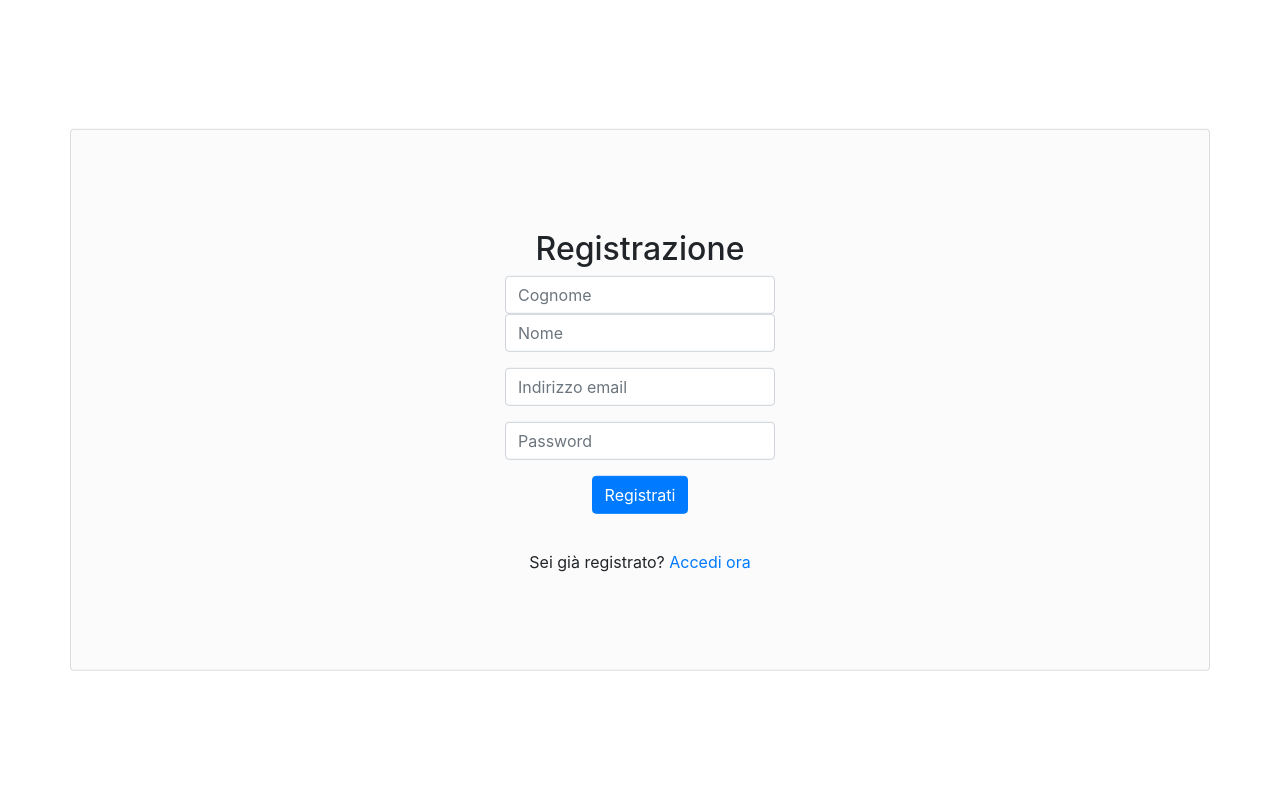
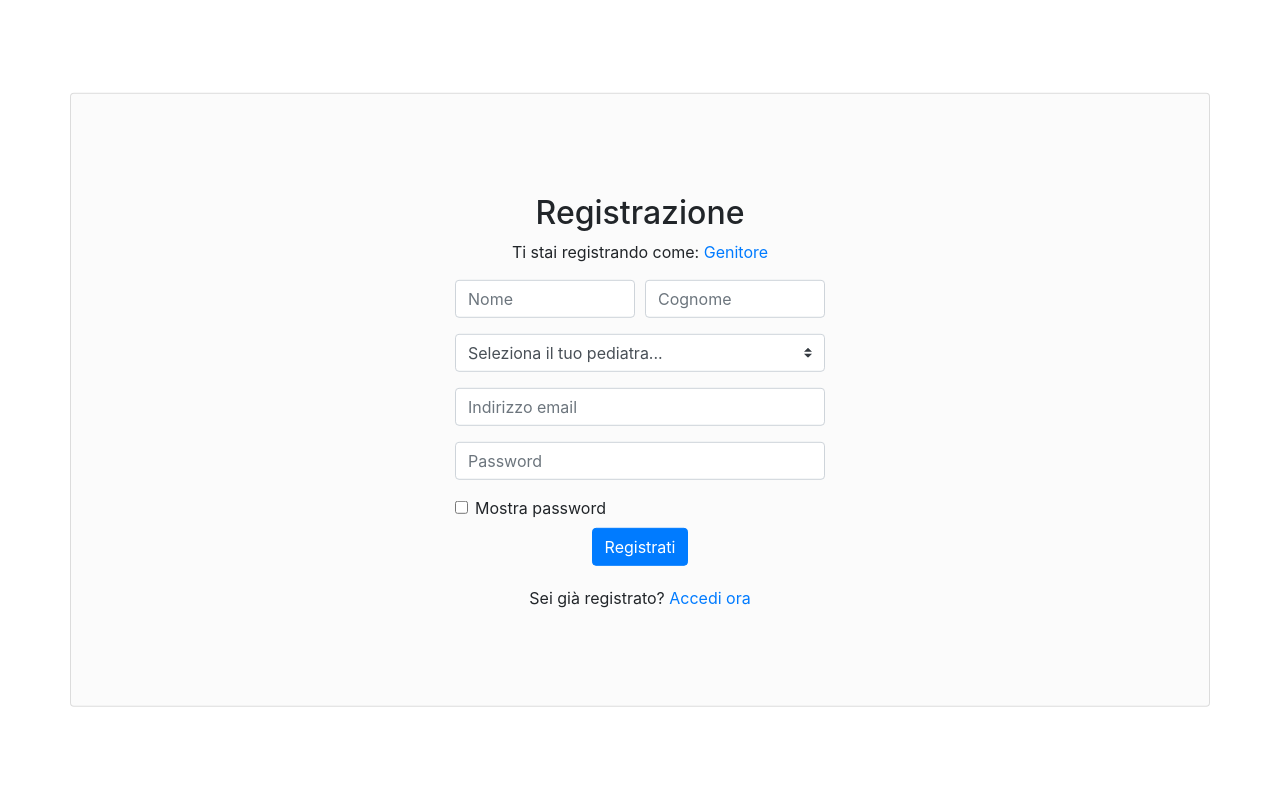
Before and after one commit to raffdelbasso/SurveysForYourHealth, a PHP site: page /registrazione.php?tipo=1 in a window 1280 px wide. Run offline with PHP 8.4, Linux system fonts and the light colour scheme.

Commit message:
Close #5 - Completati i form di registrazione

```diff
--- a/www/Presentation/css/style.css
+++ b/www/Presentation/css/style.css
@@ -1,3 +1,11 @@
+html, body, * {
+    padding: 0;
+    margin: 0;
+}
+
+.row {
+}
+
 #canvas {
     padding-top: 100px;
     padding-bottom: 80px;
@@ -6,4 +14,5 @@
     left: 50%;
     transform: translate(-50%, -50%);
     background-color: #FBFBFB;
+    margin: 0;
 }
--- /dev/null
+++ b/www/Presentation/js/script.js
@@ -0,0 +1,9 @@
+mostraPassword = () => {
+    var txtPsw = document.getElementById('input-password-registrazione')
+
+    if(txtPsw.type === "password"){
+        txtPsw.type = "text"
+    }else{
+        txtPsw.type = "password"
+    }
+}
--- a/www/Presentation/registrazione.php
+++ b/www/Presentation/registrazione.php
@@ -1,7 +1,22 @@
 <?php
+// Importazione delle classi presenti al livello di Business.
+spl_autoload_register(function ($class) {
+    require_once '../Business/' . $class . '.class.php';
+});
+
 session_start();
 if (isset($_SESSION['utenteConnesso'])) {
     header("Location: menuPrincipale.php");
+}
+// Controllo della presenza del tipo utente
+if (!isset($_GET['tipo'])) {
+    header("Location: sceltaTipo.php");
+} else {
+    // Controllo che sia un tipo utente esistente
+    $tipo = $_GET['tipo'];
+    if ($tipo < 1 || $tipo > 3) {
+        header("Location: sceltaTipo.php");
+    }
 }
 ?>
 <html>
@@ -19,19 +34,67 @@
         <img id="logo" src="" alt="">
         <h2 align='center'>Registrazione</h2>
 
-        <form action="scriptRegistrazione.php" method="POST" class="container-sm" style="max-width: 300px">
+        <?php
+        if ($tipo == 1) {
+            $stringaTipo = 'Genitore';
+        } elseif ($tipo == 2) {
+            $stringaTipo = 'Psicologo';
+        } elseif ($tipo == 3) {
+            $stringaTipo = 'Pediatra';
+        }
+
+        echo "<p align=\"center\">Ti stai registrando come: <a href=\"sceltaTipo.php\">$stringaTipo</a></p>"
+
+        ?>
+
+
+
+        <form action="scriptRegistrazione.php" method="POST" class="container-sm" style="max-width: 400px">
             <input type="hidden" name="tipoUtente" value=<?php echo $_GET['tipo']; ?>>
-            <div class="form-group">
-                <input type="text" name="cognome" class="form-control" placeholder="Cognome" required>
+            <div class="form-row form-group">
+                <div class="col">
                     <input type="text" name="nome" class="form-control" placeholder="Nome" required>
                 </div>
+                <div class="col">
+                    <input type="text" name="cognome" class="form-control" placeholder="Cognome" required>
+                </div>
+            </div>
+
+            <?php
+            if ($tipo == 1) {
+
+                echo "<div class=\"form-group\">
+                    <select name=\"codPediatra\" class=\"custom-select\" id=\"input-seleziona-pediatra\" required>
+                    <option selected>Seleziona il tuo pediatra...</option>";
+                $gestoreUtente = new GestoreUtente();
+                $pediatri = $gestoreUtente->mostraPediatri();
+                $nPediatri = count($pediatri);
+
+                for ($i = 0; $i < $nPediatri; $i++) {
+                    $nome = $pediatri[$i]->getNome();
+                    $cognome = $pediatri[$i]->getCognome();
+                    $id = $pediatri[$i]->getIdUtente();
+
+                    echo "<option value=\"$id\">$nome $cognome</option>";
+                }
+                echo "</select>
+            </div>";
+            }
+            ?>
+
+
             <div class="form-group">
                 <input type="email" name="email" class="form-control" placeholder="Indirizzo email" required>
             </div>
             <div class="form-group">
-                <input type="password" name="password" class="form-control" placeholder="Password" required>
+                <input type="password" name="password" class="form-control" placeholder="Password" id="input-password-registrazione" required>
             </div>
-			<div align='center'>
+            <div class="form-check">
+                <input class="form-check-input" type="checkbox" id="check-mostra-psw" onclick="mostraPassword()">
+                <label for="check-mostra-psw" class="form-check-label user-select-none">Mostra password</label>
+            </div>
+
+            <div class="mt-2" align='center'>
                 <button type="submit" class="btn btn-primary">Registrati</button>
             </div>
         </form>
@@ -42,6 +105,8 @@
         ?>
         <p style="text-align: center; margin-top: 20px">Sei già registrato? <a href="login.php">Accedi ora</a></p>
     </div>
+
+    <script src="js/script.js"></script>
 </body>
 
 </html>
```
Also changed, not shown: www/Presentation/sceltaTipo.php (+17 -12 lines). Lines whose indentation alone changed are shown as unchanged.
